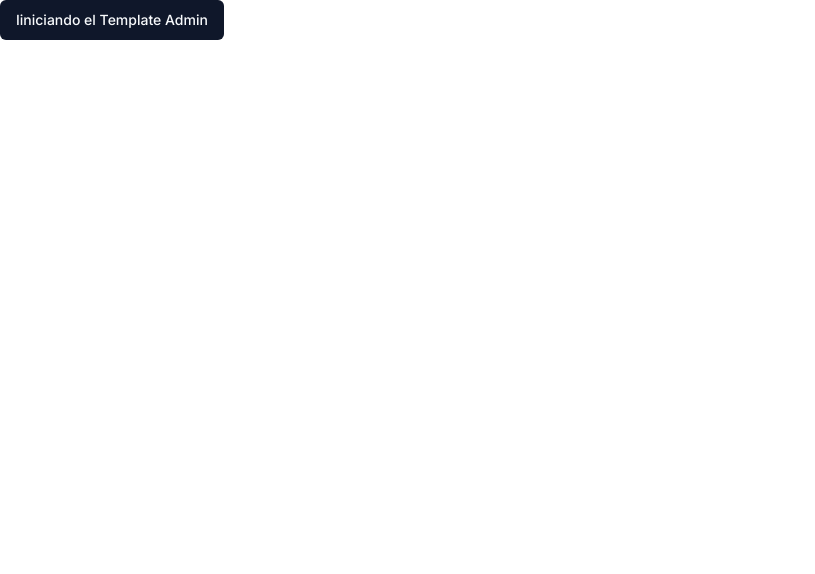
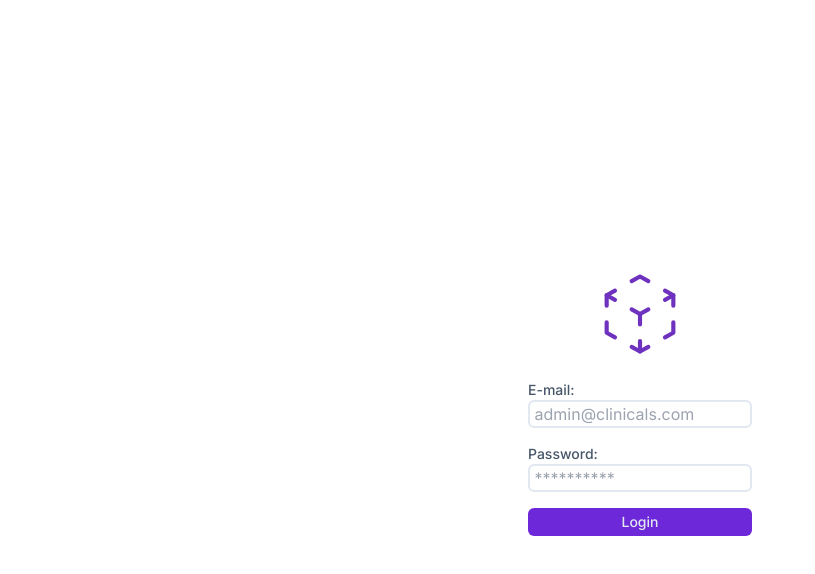
Before and after one commit to KAIROHERRERA97/admin-proyect, a Next.js app: page / in a window 1280 px wide. Shown: the top 574 px of the page, without its empty margins (0-815 px from the left). Built offline with nearby package versions, Linux system fonts and the light colour scheme.

Commit message:
add: login page

```diff
--- a/src/app/admin/page.tsx
+++ b/src/app/admin/page.tsx
@@ -10,7 +10,7 @@ export default function AdminPage() {
         <Header />
         <div className="w-dvh pl-4">
           <div className="flex flex-row justify-between items-center p-2 ">
-            <span className="text-l font-semibold text-slate-400 mr-6">
+            <span className="text-l font-semibold text-slate-500 mr-6">
               Profile
             </span>
             <hr className="w-full mr-2 " />
--- a/src/app/page.tsx
+++ b/src/app/page.tsx
@@ -2,8 +2,59 @@ import { Button } from "@/components/ui/button";
 
 export default function Home() {
   return (
-    <main className="">
-      <Button>Iiniciando el Template Admin</Button>
+    <main className="h-screen w-screen flex justify-center items-center">
+      <div className="h-96 w-56 flex flex-col gap-4 m-10 justify-center items-center">
+        <svg
+          xmlns="http://www.w3.org/2000/svg"
+          className="icon icon-tabler icon-tabler-3d-cube-sphere"
+          width="100"
+          height="100"
+          viewBox="0 0 24 24"
+          stroke-width="1"
+          stroke="#6f32be"
+          fill="none"
+          stroke-linecap="round"
+          stroke-linejoin="round"
+        >
+          <path stroke="none" d="M0 0h24v24H0z" fill="none" />
+          <path d="M6 17.6l-2 -1.1v-2.5" />
+          <path d="M4 10v-2.5l2 -1.1" />
+          <path d="M10 4.1l2 -1.1l2 1.1" />
+          <path d="M18 6.4l2 1.1v2.5" />
+          <path d="M20 14v2.5l-2 1.12" />
+          <path d="M14 19.9l-2 1.1l-2 -1.1" />
+          <path d="M12 12l2 -1.1" />
+          <path d="M18 8.6l2 -1.1" />
+          <path d="M12 12l0 2.5" />
+          <path d="M12 18.5l0 2.5" />
+          <path d="M12 12l-2 -1.12" />
+          <path d="M6 8.6l-2 -1.1" />
+        </svg>
+        <form className="flex flex-col">
+          <label htmlFor="email" className="text-sm text-slate-600 font-medium">
+            E-mail:
+          </label>
+          <input
+            type="email"
+            placeholder=" admin@clinicals.com"
+            className="w-full rounded-md border-2 mb-4"
+          />
+
+          <label
+            htmlFor="password"
+            className="text-sm text-slate-600 font-medium"
+          >
+            Password:
+          </label>
+          <input
+            type="password"
+            placeholder=" **********"
+            className="w-full rounded-md border-2 mb-4"
+          />
+
+          <Button className="w-full text-slate-200 font-medium h-7 bg-violet-700">Login</Button>
+        </form>
+      </div>
     </main>
   );
 }
--- a/src/components/ui/sideBar.tsx
+++ b/src/components/ui/sideBar.tsx
@@ -29,7 +29,7 @@ export default function SideBar() {
         <input
           type="text"
           placeholder="🔍Search"
-          className="w-full rounded-md border-2 border-input bg-background pr-2"
+          className="w-full rounded-md border-2"
         />
         <div className="flex flex-col gap-2">
           <span className="font-mediun text-md mb-2">Menú</span>
@@ -41,7 +41,7 @@ export default function SideBar() {
               height="20"
               viewBox="0 0 24 24"
               stroke-width="1.5"
-              stroke="#94A3B8"
+              stroke="#475569"
               fill="none"
               stroke-linecap="round"
               stroke-linejoin="round"
@@ -51,7 +51,7 @@ export default function SideBar() {
               <path d="M5 12v7a2 2 0 0 0 2 2h10a2 2 0 0 0 2 -2v-7" />
               <path d="M10 12h4v4h-4z" />
             </svg>
-            <span className="text-sm text-slate-400 font-medium ">
+            <span className="text-sm text-slate-600 font-medium ">
               Dashboards
             </span>
           </div>
@@ -63,7 +63,7 @@ export default function SideBar() {
               height="20"
               viewBox="0 0 24 24"
               stroke-width="1.5"
-              stroke="#94A3B8"
+              stroke="#475569"
               fill="none"
               stroke-linecap="round"
               stroke-linejoin="round"
@@ -79,7 +79,7 @@ export default function SideBar() {
               <path d="M15.97 17.25l1.3 .75" />
               <path d="M20.733 20l1.3 .75" />
             </svg>
-            <span className="text-sm text-slate-400 font-medium ">Admins</span>
+            <span className="text-sm text-slate-600 font-medium ">Admins</span>
           </div>
           <div className="flex items-center gap-2 p-2 rounded-md">
             <svg
@@ -89,7 +89,7 @@ export default function SideBar() {
               height="20"
               viewBox="0 0 24 24"
               stroke-width="1.5"
-              stroke="#94A3B8"
+              stroke="#475569"
               fill="none"
               stroke-linecap="round"
               stroke-linejoin="round"
@@ -100,7 +100,7 @@ export default function SideBar() {
               <path d="M16 3.13a4 4 0 0 1 0 7.75" />
               <path d="M21 21v-2a4 4 0 0 0 -3 -3.85" />
             </svg>
-            <span className="text-sm text-slate-400 font-medium ">Client</span>
+            <span className="text-sm text-slate-600 font-medium ">Client</span>
           </div>
           <div className="flex items-center gap-2 p-2 rounded-md">
             <svg
@@ -110,7 +110,7 @@ export default function SideBar() {
               height="20"
               viewBox="0 0 24 24"
               stroke-width="1.5"
-              stroke="#94A3B8"
+              stroke="#475569"
               fill="none"
               stroke-linecap="round"
               stroke-linejoin="round"
@@ -123,7 +123,7 @@ export default function SideBar() {
               <path d="M7.005 15h.005" />
               <path d="M11 15h2" />
             </svg>
-            <span className="text-sm text-slate-400 font-medium ">
+            <span className="text-sm text-slate-600 font-medium ">
               Suscriptions
             </span>
           </div>
@@ -138,7 +138,7 @@ export default function SideBar() {
               height="20"
               viewBox="0 0 24 24"
               stroke-width="1.5"
-              stroke="#94A3B8"
+              stroke="#475569"
               fill="none"
               stroke-linecap="round"
               stroke-linejoin="round"
@@ -147,7 +147,7 @@ export default function SideBar() {
               <path d="M10.325 4.317c.426 -1.756 2.924 -1.756 3.35 0a1.724 1.724 0 0 0 2.573 1.066c1.543 -.94 3.31 .826 2.37 2.37a1.724 1.724 0 0 0 1.065 2.572c1.756 .426 1.756 2.924 0 3.35a1.724 1.724 0 0 0 -1.066 2.573c.94 1.543 -.826 3.31 -2.37 2.37a1.724 1.724 0 0 0 -2.572 1.065c-.426 1.756 -2.924 1.756 -3.35 0a1.724 1.724 0 0 0 -2.573 -1.066c-1.543 .94 -3.31 -.826 -2.37 -2.37a1.724 1.724 0 0 0 -1.065 -2.572c-1.756 -.426 -1.756 -2.924 0 -3.35a1.724 1.724 0 0 0 1.066 -2.573c-.94 -1.543 .826 -3.31 2.37 -2.37c1 .608 2.296 .07 2.572 -1.065z" />
               <path d="M9 12a3 3 0 1 0 6 0a3 3 0 0 0 -6 0" />
             </svg>
-            <span className="text-sm text-slate-400 font-medium ">
+            <span className="text-sm text-slate-600 font-medium ">
               Settings
             </span>
           </div>
@@ -159,7 +159,7 @@ export default function SideBar() {
               height="20"
               viewBox="0 0 24 24"
               stroke-width="1.5"
-              stroke="#94A3B8"
+              stroke="#475569"
               fill="none"
               stroke-linecap="round"
               stroke-linejoin="round"
@@ -169,7 +169,7 @@ export default function SideBar() {
               <path d="M9 7l4 0" />
               <path d="M9 11l4 0" />
             </svg>
-            <span className="text-sm text-slate-400 font-medium ">
+            <span className="text-sm text-slate-600 font-medium ">
               Auditory
             </span>
           </div>
@@ -181,7 +181,7 @@ export default function SideBar() {
               height="20"
               viewBox="0 0 24 24"
               stroke-width="1.5"
-              stroke="#94A3B8"
+              stroke="#475569"
               fill="none"
               stroke-linecap="round"
               stroke-linejoin="round"
@@ -192,7 +192,7 @@ export default function SideBar() {
               <path d="M12.5 15.5l2 2" />
               <path d="M15 13l2 2" />
             </svg>
-            <span className="text-sm text-slate-400 font-medium ">Support</span>
+            <span className="text-sm text-slate-600 font-medium ">Support</span>
           </div>
         </div>
       </div>
```
